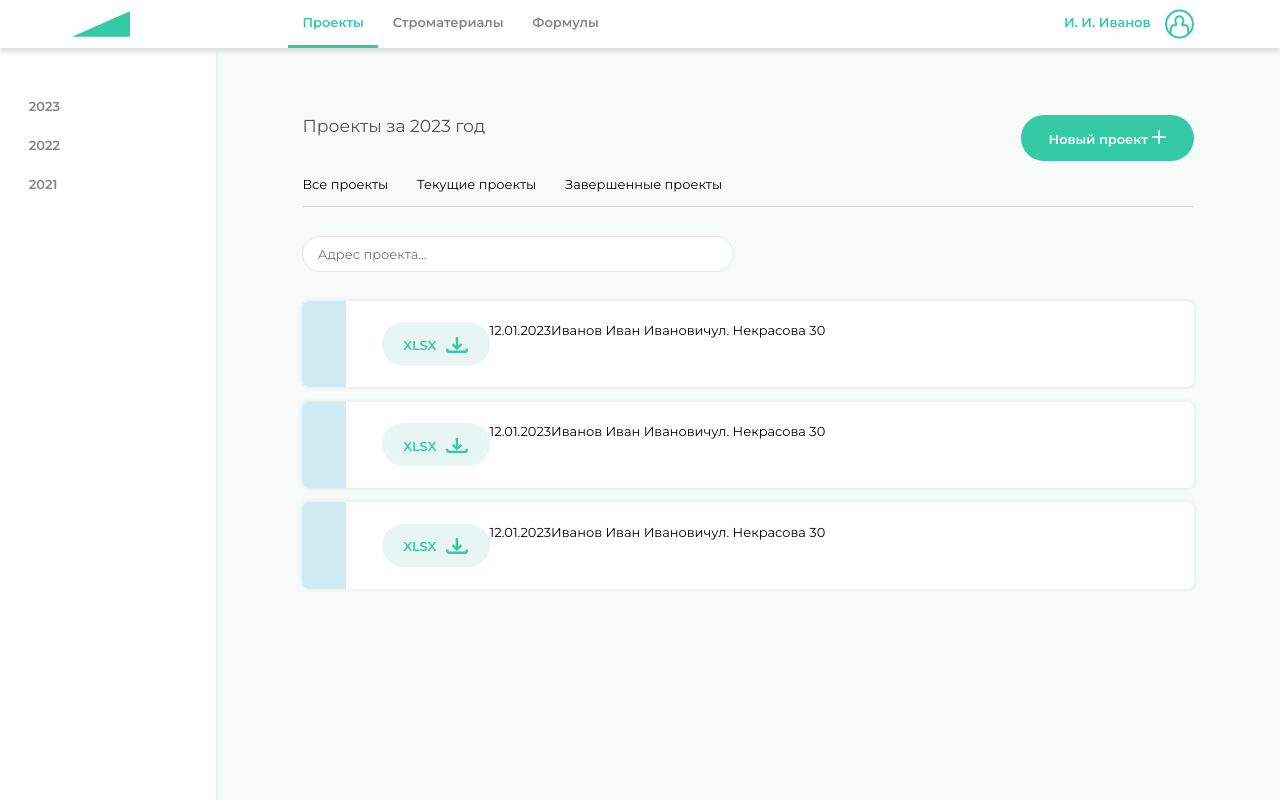
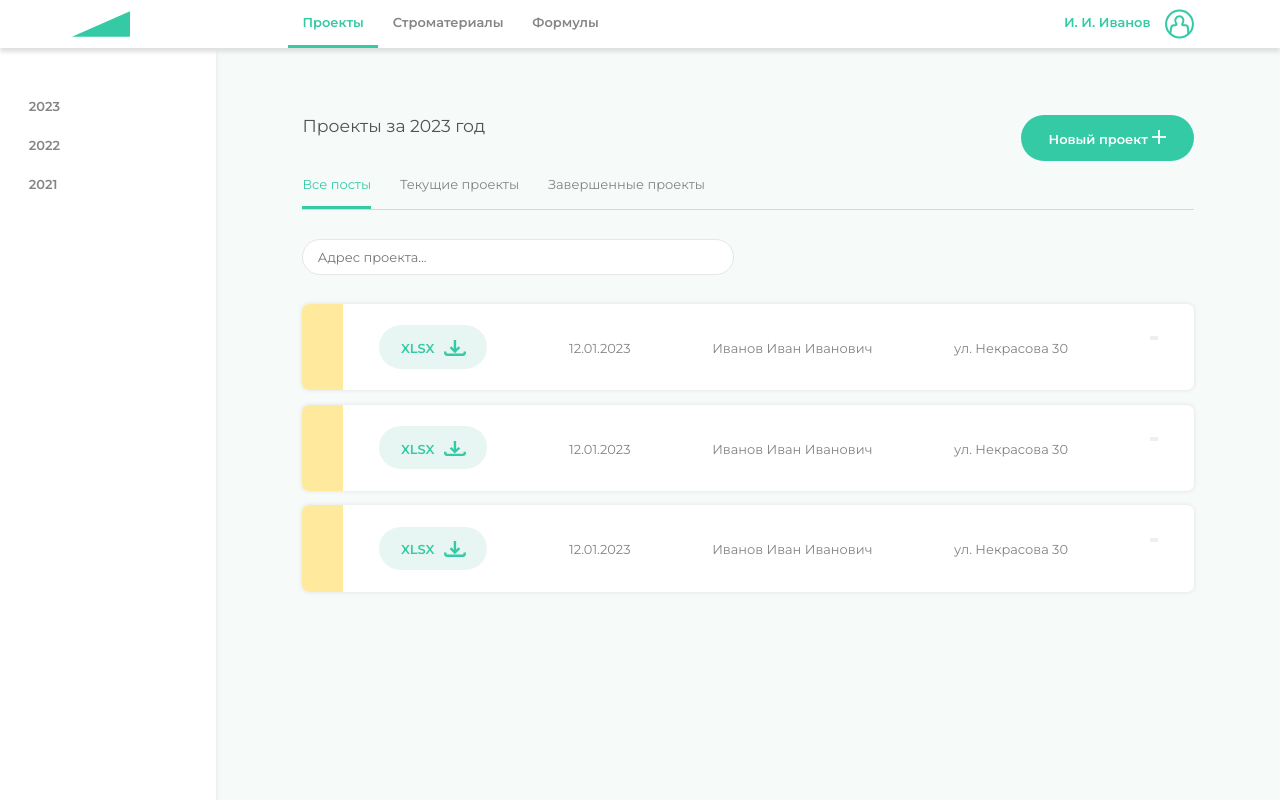
Before and after one commit to MariaSadovn1kova/project_and_resource_management, a Vue app in the folder client/: page /projects in a window 1280 px wide. Built offline with nearby package versions, Linux system fonts and the light colour scheme.

Commit message:
Двусторонние пропсы в локальном навбаре

```diff
--- a/client/src/components/UI/buttons/DownloadButton.vue
+++ b/client/src/components/UI/buttons/DownloadButton.vue
@@ -34,6 +34,7 @@ export default {
 
 .download-button__container:hover{
     cursor: pointer;
+    background-color: #d9f3ed;
 }
 
 </style>
--- a/client/src/components/UI/menu/LocalNavbar.vue
+++ b/client/src/components/UI/menu/LocalNavbar.vue
@@ -1,20 +1,25 @@
 <template>
   <div class="local-navbar__container">
-    <div class="local-navbar__item">
-        Все проекты
-    </div>
-    <div class="local-navbar__item">
-        Текущие проекты
-    </div>
-    <div class="local-navbar__item">
-        Завершенные проекты
-    </div>
+    <div :class = "{'active' :this.active_menu_item==menu_item.name}" class="local-navbar__item" v-for="menu_item in menu_items" :key="menu_item.id" @click="changeActive(menu_item.name)">{{menu_item.title}}</div>
   </div>
 </template>
 
 <script>
 export default {
-    name: 'local-navbar'
+    name: 'local-navbar',
+    props: {
+        menu_items: {
+            type: Array,
+            required: true
+        },
+        active_menu_item: ''
+    },
+
+    methods: {
+        changeActive(active){
+            this.$emit('change', active)
+        }
+    }
 }
 </script>
 
@@ -22,9 +27,14 @@ export default {
 .local-navbar__container{
     display: flex;
     border-bottom: 1px solid #D8D8D8;
-    padding: 1rem 0 1rem 0;
     .local-navbar__item{
+        padding: 1rem 0rem 1rem 0;
         margin-right: 2rem;
+        color: #828282;
+    }
+    .local-navbar__item.active{
+        color:#34CAA5;
+        border-bottom: 3px solid #34CAA5;
     }
     .local-navbar__item:hover{
         color: #34CAA5;
--- a/client/src/components/UI/projects/ProjectItem.vue
+++ b/client/src/components/UI/projects/ProjectItem.vue
@@ -3,10 +3,13 @@
     <div class="project__status"></div>
     <div class="project-info__container">
       <download-button/>
-      <div class="project__data">12.01.2023</div>
-      <div class="project__client-name">Иванов Иван Иванович</div>
-      <div class="project__address">ул. Некрасова 30</div>
-      <div class="project__bth-box"></div>
+      <div class="project__data info">12.01.2023</div>
+      <div class="project__client-name info">Иванов Иван Иванович</div>
+      <div class="project__address info">ул. Некрасова 30</div>
+      <div class="project__bth-box">
+        <button class="btn open__btn"></button>
+        <button class="btn delete__btn"></button>
+      </div>
     </div>
   </div>
 </template>
@@ -28,13 +31,18 @@ export default {
   .project__status{
     width: 3rem;
     height: 100%;
-    background-color: #D0EBF4;
+    background-color: #FFE99C;
     border-radius: 0.5rem 0 0 0.5rem;
   }
   .project-info__container{
+    width: 100%;
     padding: 1.5rem 2.5rem 1.5rem 2.5rem;
     display: flex;
-    justify-content: end;
+    justify-content: space-between;
+    color: #828282;
+  }
+  .info{
+    padding-top: 1rem;
   }
 }
 </style>
--- a/client/src/views/Projects.vue
+++ b/client/src/views/Projects.vue
@@ -9,7 +9,7 @@
         <img class="projects__img" src="@/assets/add__picture.svg">
       </custom-button>
     </div>
-    <local-navbar/>
+    <local-navbar :menu_items = "menu_items" :active_menu_item = "active_menu_item" @change="changeActive"/>
     <input class="projects__search" type="text" placeholder="Адрес проекта...">
     <project-list/>
   </div>
@@ -17,7 +17,21 @@
 
 <script>
 export default {
-
+  data() {
+    return{
+      menu_items:[
+        { id: 1, title: 'Все посты', name: 'all' },
+        { id: 2, title: 'Текущие проекты', name: 'unfinished' },
+        { id: 3, title: 'Завершенные проекты', name: 'finished' }
+      ],
+      active_menu_item: 'all'
+    }
+  },
+  methods: {
+    changeActive(active){
+      this.active_menu_item = active;
+    }
+  }
 }
 </script>
 
```
